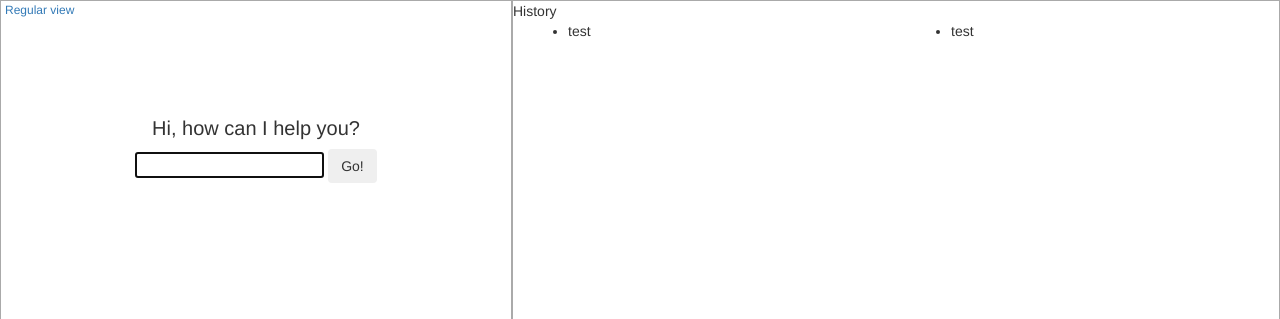
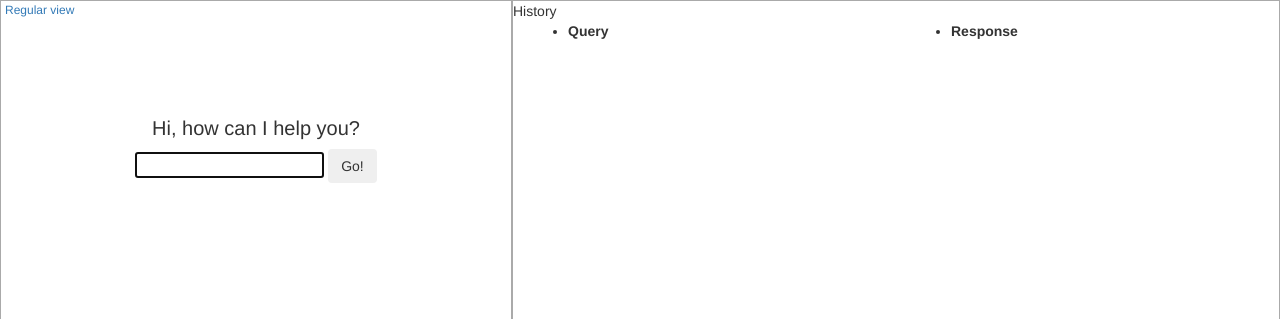
Before and after one commit to Machyne/pal, a Flask app: page /debug in a window 1280 px wide. Shown: the top 319 px of the page. Run offline with Flask 2, Linux system fonts and the light colour scheme; parts of the project's set-up code (start-up, migrations or seed data) failed here and were passed over; some libraries are stand-ins or nearby versions.

Commit message:
Remove test-test from debug view

```diff
--- a/templates/debug.html
+++ b/templates/debug.html
@@ -24,12 +24,12 @@
       <div class="row">
         <div class="col-sm-6">
           <ul class="history-prompt">
-            <li>test</li>
+            <li><b>Query</b></li>
           </ul>
         </div>
         <div class="col-sm-6">
           <ul class="history-result">
-            <li>test</li>
+            <li><b>Response</b></li>
           </ul>
         </div>
       </div>
```
